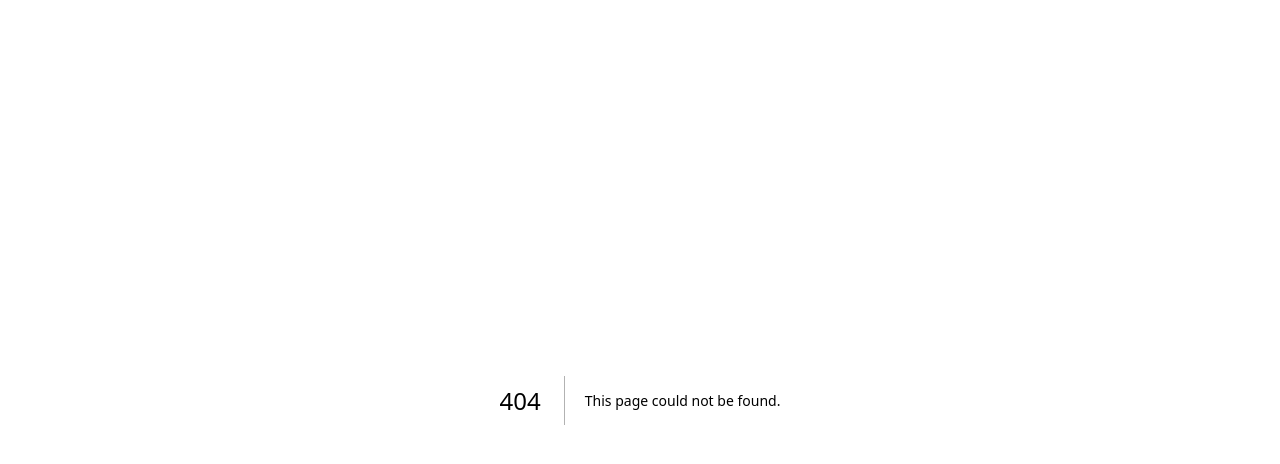
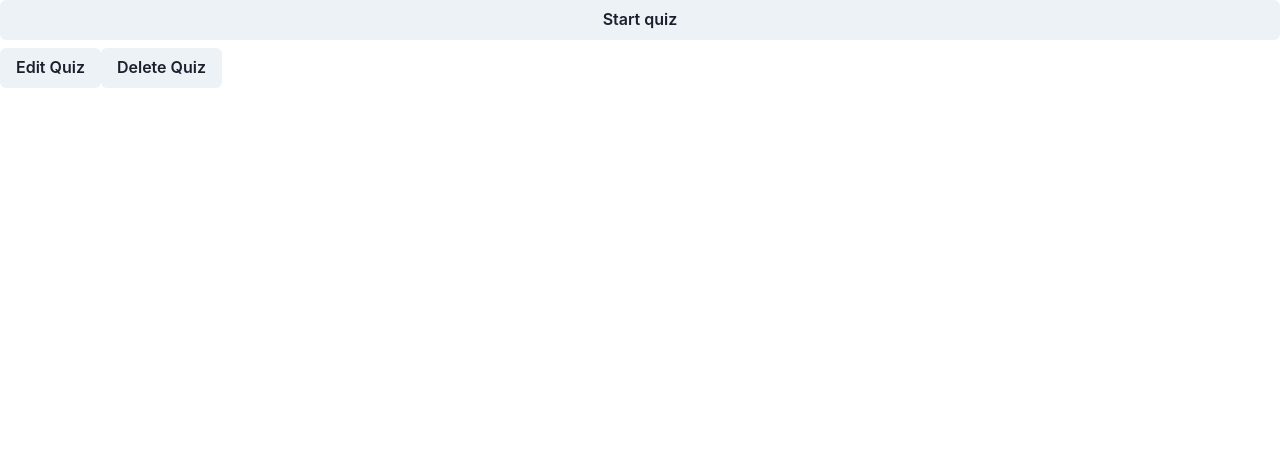
Before and after one commit to elijahmg/Pub-Quiz-App, a Next.js app: page /admin/1 in a window 1280 px wide. Before the commit this address had no page. Shown: the top 464 px of the page. Built offline with nearby package versions, Linux system fonts and the light colour scheme.

Commit message:
feat: admin start page

```diff
--- /dev/null
+++ b/pages/admin/[gameId]/index.tsx
@@ -0,0 +1,13 @@
+import { Button, Stack, Flex } from '@chakra-ui/react';
+
+export default function Quiz() {
+  return (
+    <Stack>
+      <Button>Start quiz</Button>
+      <Flex>
+        <Button>Edit Quiz</Button>
+        <Button>Delete Quiz</Button>
+      </Flex>
+    </Stack>
+  );
+}
```
